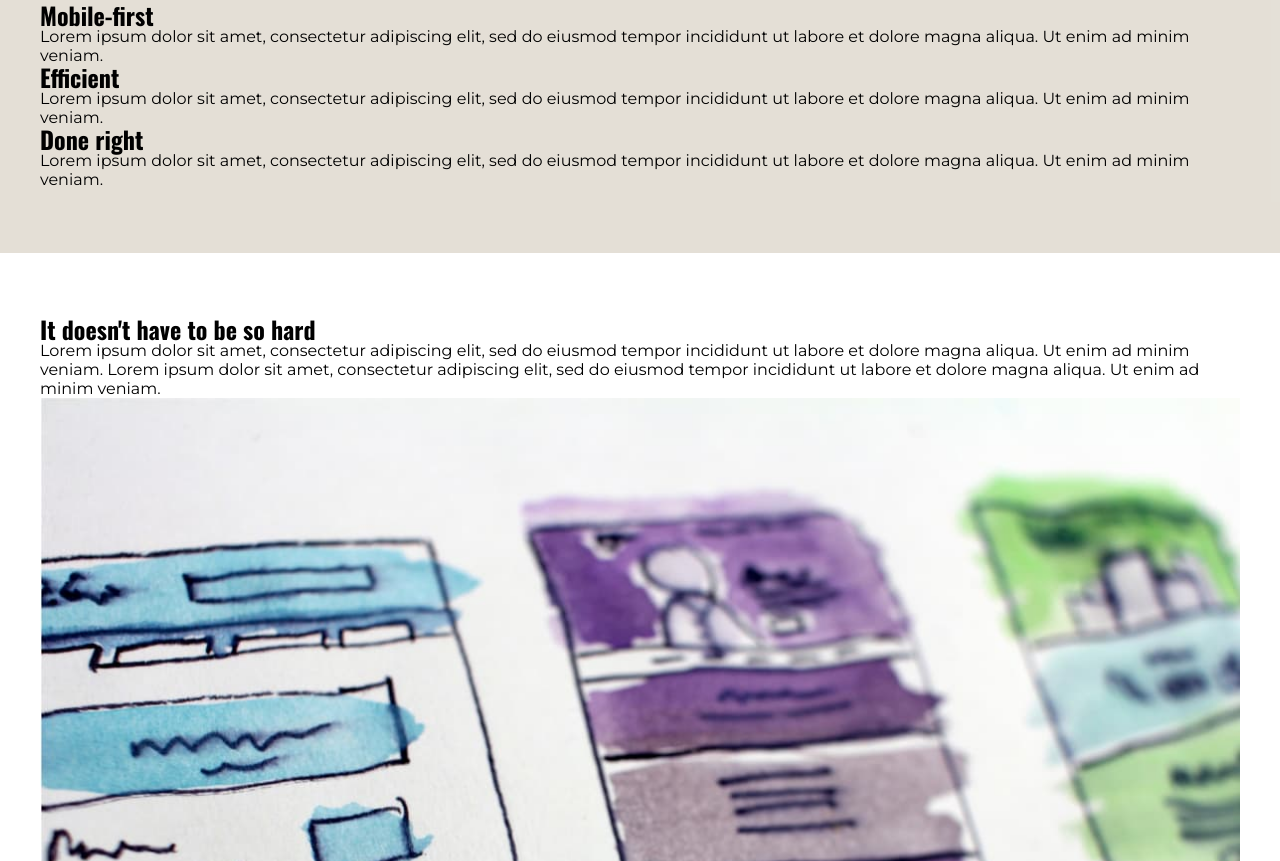
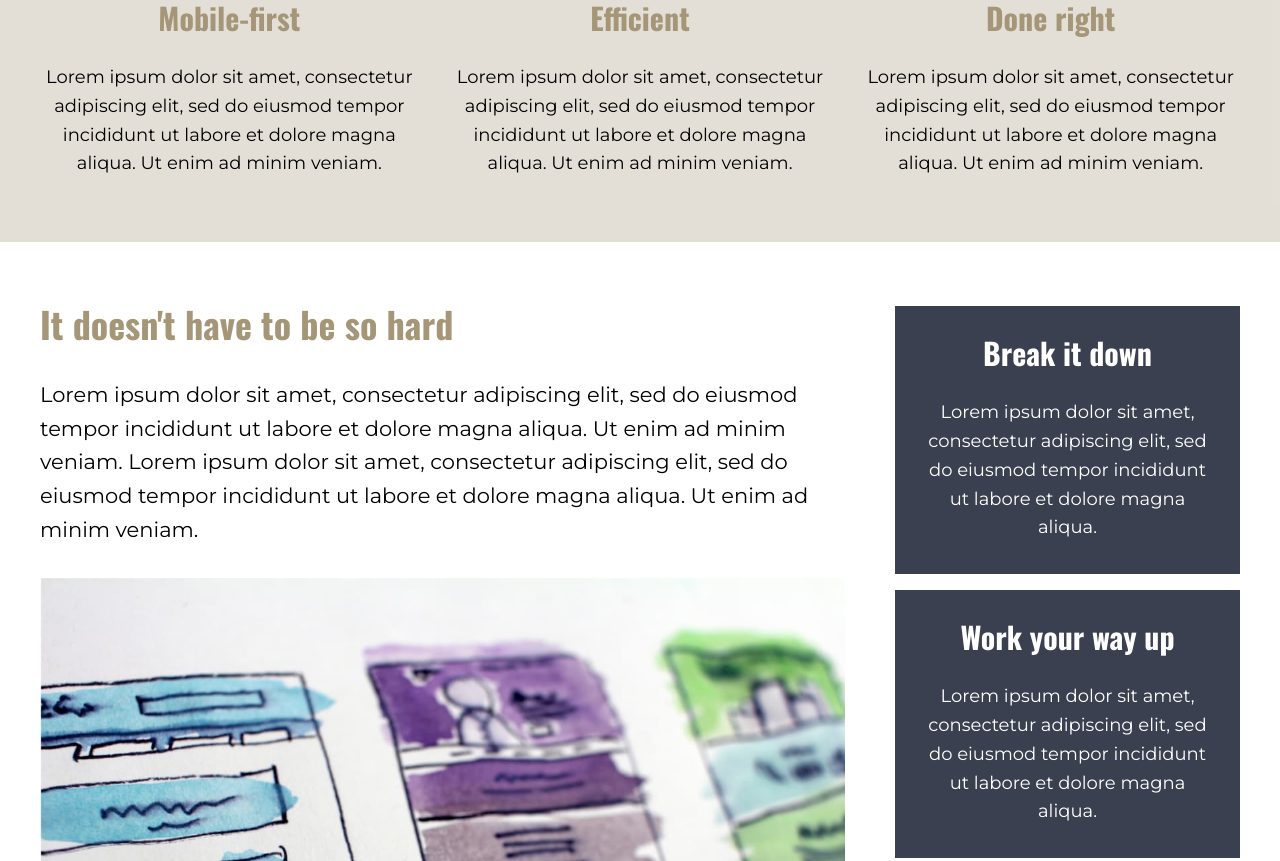
Before and after one commit to leomcpena/kp-responsive-layout-final-challenge, a plain HTML site: page index.html in a window 1280 px wide. Shown: the part 815-1676 px from the top of the page. Drawn offline with nearby package versions, Linux system fonts and the light colour scheme.

Commit message:
styling primary and secondary content

```diff
--- a/index.html
+++ b/index.html
@@ -54,8 +54,8 @@
   </body>
 
   <main class="main">
-    <section class="primary-content bg--light">
-      <div class="container">
+    <section class="bg--light">
+      <div class="container primary-content flex">
         <div class="primary-content__info">
           <h2 class="primary-content__title">Mobile-first</h2>
           <p class="primary-content__text">
@@ -83,19 +83,25 @@
       </div>
     </section>
 
-    <section class="secondary-content">
-      <div class="container">
+    <section>
+      <div class="container secondary-content">
         <div class="secondary-content__info">
-          <h2>It doesn't have to be so hard</h2>
-          <p>
+          <h2 class="secondary-content__title">
+            It doesn't have to be so hard
+          </h2>
+          <p class="secondary-content__text">
             Lorem ipsum dolor sit amet, consectetur adipiscing elit, sed do
             eiusmod tempor incididunt ut labore et dolore magna aliqua. Ut enim
             ad minim veniam. Lorem ipsum dolor sit amet, consectetur adipiscing
             elit, sed do eiusmod tempor incididunt ut labore et dolore magna
             aliqua. Ut enim ad minim veniam.
           </p>
-          <img src="/img/the-image.jpg" alt="Wireframes sketches" />
-          <p>
+          <img
+            class="secondary-content__image"
+            src="/img/the-image.jpg"
+            alt="Wireframes sketches"
+          />
+          <p class="secondary-content__text">
             Lorem ipsum dolor sit amet, consectetur adipiscing elit, sed do
             eiusmod tempor incididunt ut labore et dolore magna aliqua. Ut enim
             ad minim veniam. Lorem ipsum dolor sit amet, consectetur adipiscing
--- a/style.css
+++ b/style.css
@@ -46,7 +46,18 @@ h2,
 h3,
 h4 {
   font-family: var(--ff-title);
+  font-weight: var(--fw-bold);
   line-height: 1;
+}
+
+h2,
+h3,
+h4 {
+  margin-bottom: 1em;
+}
+
+p {
+  line-height: 1.6em;
 }
 
 img {
@@ -165,11 +176,62 @@ img {
   padding: 0.5em 2em;
 }
 
-.hero__text {
-  line-height: 1.6;
-}
 .hero__button {
   margin-top: 1em;
+}
+
+.primary-content {
+  text-align: center;
+  flex-direction: column;
+  align-items: center;
+  gap: 2em;
+}
+
+.primary-content__info {
+  max-width: 500px;
+}
+
+.primary-content__title {
+  color: var(--accent-color);
+  font-size: var(--fs-600);
+}
+
+.primary-content__text {
+  font-size: var(--fs-300);
+}
+
+.secondary-content__title {
+  color: var(--accent-color);
+  font-size: var(--fs-700);
+}
+
+.secondary-content__text {
+  font-size: var(--fs-400);
+}
+
+.secondary-content__text:not(:last-child),
+.secondary-content__image {
+  margin-bottom: 1.5em;
+}
+
+.sidebar {
+  display: flex;
+  flex-direction: column;
+  gap: 1em;
+  text-align: center;
+  color: var(--secondary-color);
+}
+
+.sidebar__card {
+  padding: 2em;
+}
+
+.sidebar__title {
+  font-size: var(--fs-600);
+}
+
+.sidebar__text {
+  font-size: var(--fs-300);
 }
 
 @media (min-width: 700px) {
@@ -177,6 +239,15 @@ img {
   .hero__subtitle {
     width: 75%;
     margin-inline: auto;
+  }
+
+  .primary-content {
+    flex-direction: row;
+    gap: 2em;
+  }
+
+  .sidebar {
+    flex-direction: row;
   }
 }
 
@@ -199,4 +270,20 @@ img {
   .hero__button {
     margin-top: 2em;
   }
+
+  .secondary-content {
+    display: flex;
+    justify-content: space-between;
+    gap: 3.125rem;
+  }
+
+  .secondary-content__info {
+    width: 70%;
+  }
+
+  .sidebar {
+    width: 30%;
+    flex-direction: column;
+    padding: 0;
+  }
 }
```
